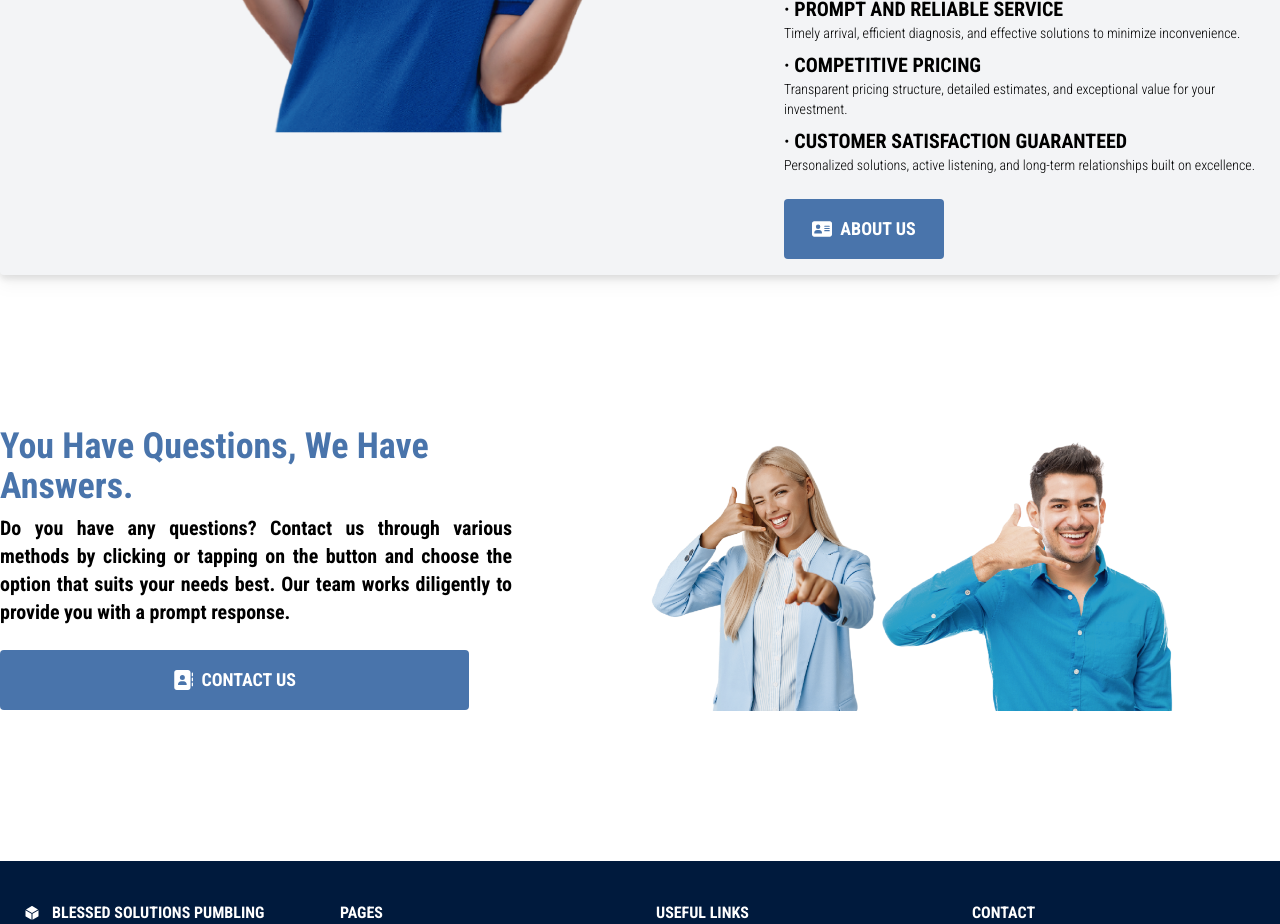
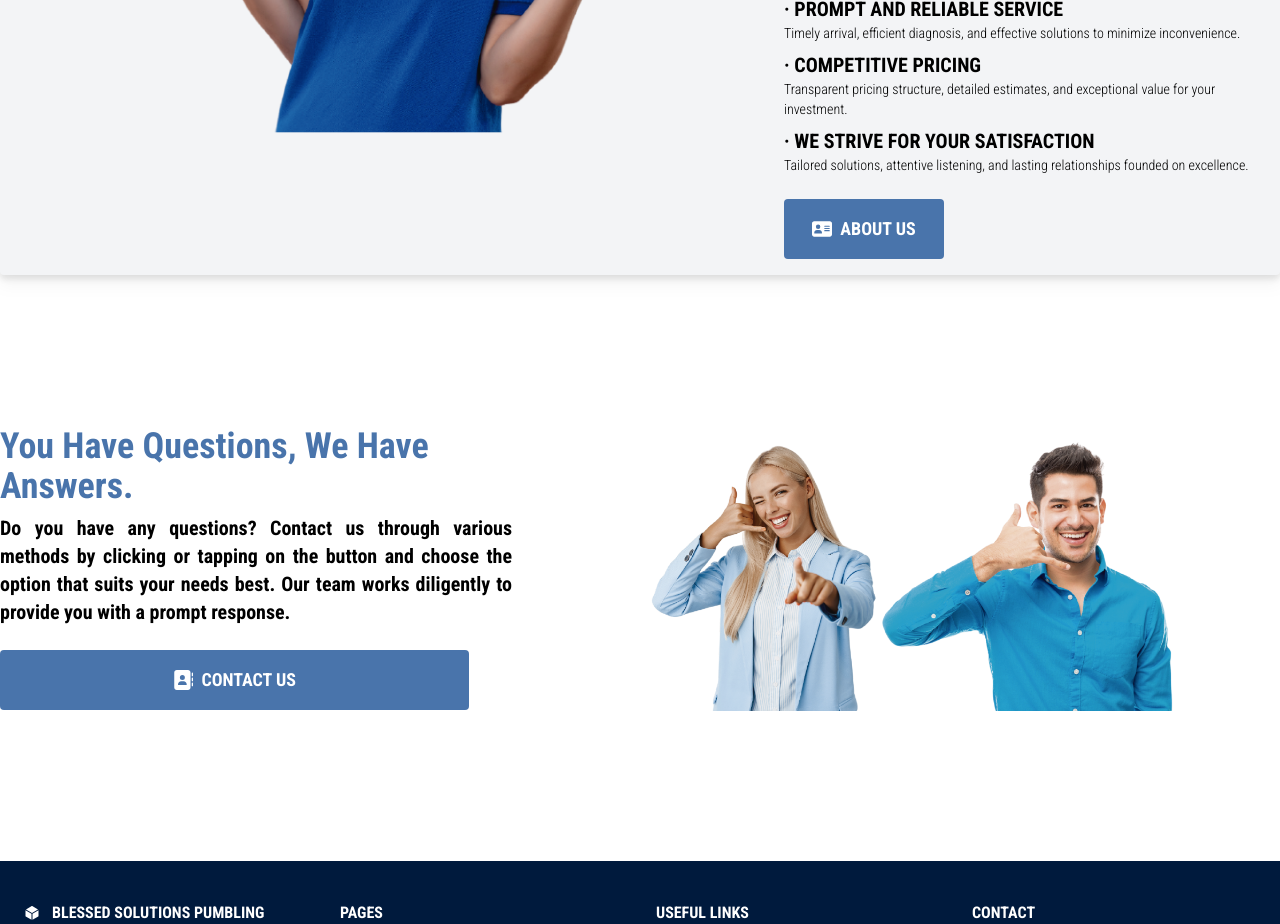
Before and after one commit to sabahrahal/bsp1-landing-page, a Next.js app: page / in a window 1280 px wide. Shown: the part 2800-3724 px from the top of the page. Built offline with nearby package versions, Linux system fonts and the light colour scheme; no server answers.

Commit message:
change WhyChoose info

```diff
--- a/app/components/WhyChoose.jsx
+++ b/app/components/WhyChoose.jsx
@@ -29,8 +29,8 @@ export const WhyChoose = () => {
                     <b>· COMPETITIVE PRICING</b>
                     <p className="text-sm mb-2">Transparent pricing structure, detailed estimates, and exceptional value for your investment.</p>
 
-                    <b>· CUSTOMER SATISFACTION GUARANTEED</b>
-                    <p className="text-sm">Personalized solutions, active listening, and long-term relationships built on excellence.</p>
+                    <b>· WE STRIVE FOR YOUR SATISFACTION</b>
+                    <p className="text-sm">Tailored solutions, attentive listening, and lasting relationships founded on excellence.</p>
                 </div>
 
                     <div>
```
